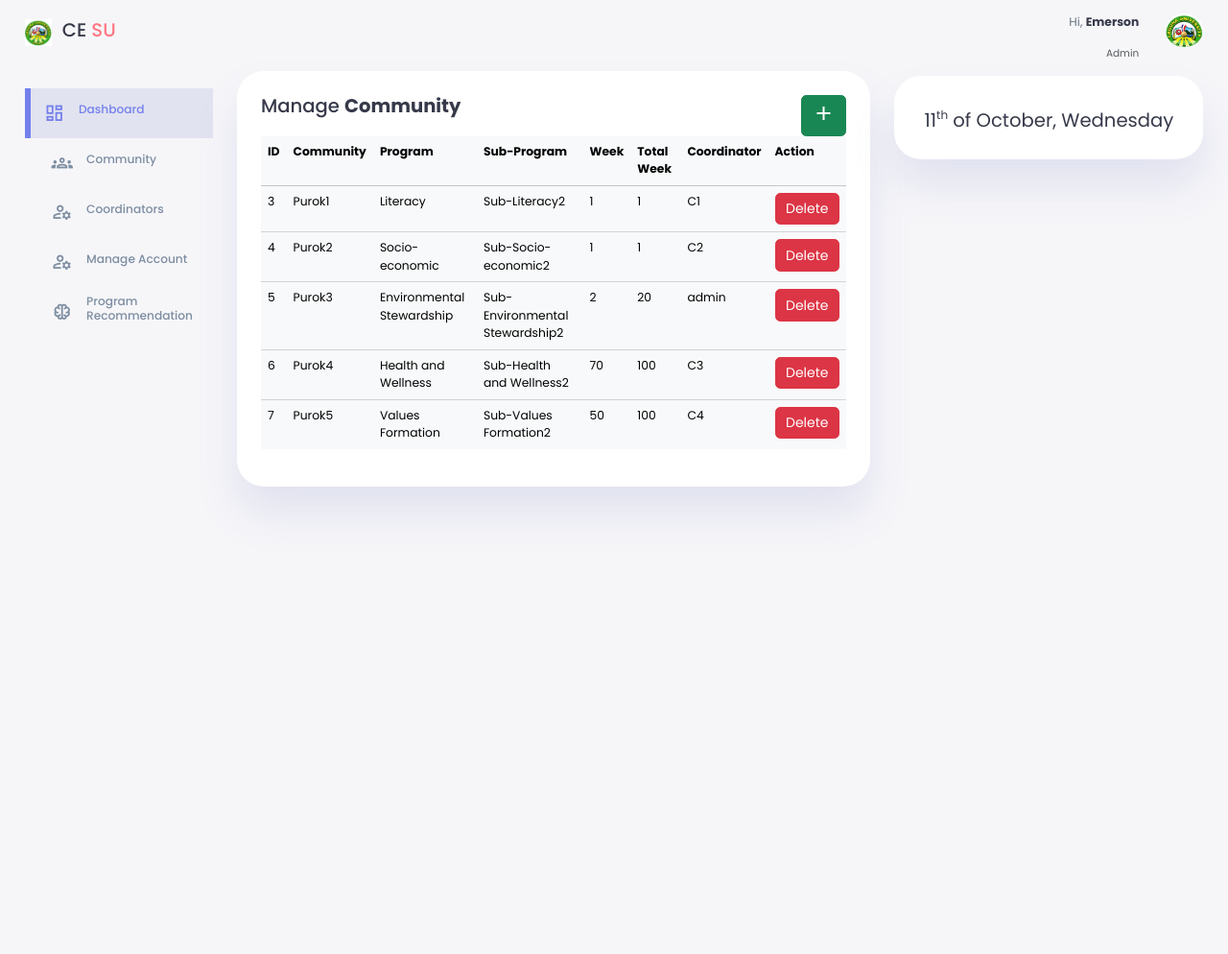
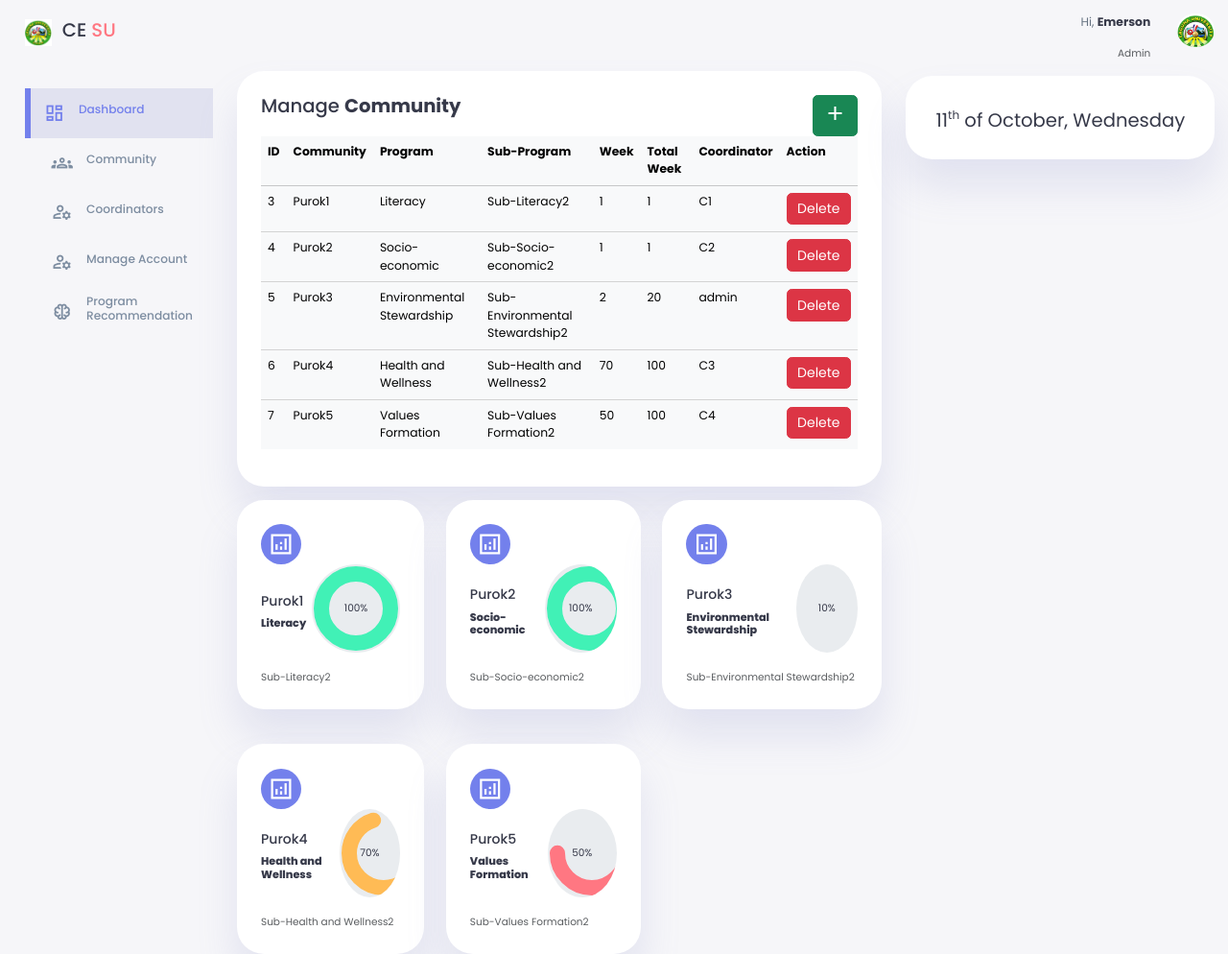
Before and after one commit to Emerson0607/DSS-CESU, a Flask app: page /manage_community in a window 1280 px wide. Shown: the whole page at 96% size. Before the commit the page ends 529 px from the top, so only its background shows below. Run offline with Flask 3, Linux system fonts and the light colour scheme; a user stored in the database is signed in; data comes from the database, SQL or seed files in the repository; both versions use the stored data as it was after the commit; parts of the project's set-up code (start-up, migrations or seed data) failed here and were passed over; some libraries are stand-ins or nearby versions.

Commit message:
cricular progress

```diff
--- a/main/routes/dbModelRoute.py
+++ b/main/routes/dbModelRoute.py
@@ -1,4 +1,4 @@
-from flask import Blueprint, url_for, redirect, request, session, flash, render_template, jsonify
+from flask import Blueprint, url_for, redirect, request, session, flash, render_template, jsonify, make_response
 from main.models.dbModel import User, Community, Program, Subprogram, Role
 from main import db
 from main import Form
@@ -56,7 +56,6 @@
         flash('Please log in first.', 'error')
         return redirect(url_for('dbModel.login'))
      # Fetch all user records from the database
-
     all_data = User.query.all()
     role = Role.query.all()
     program8 = Program.query.all()
@@ -154,13 +153,30 @@
 
 
 ##################  FOR COMMUNITY CRUD  #######################
-
+@dbModel_route.route("/get_community_data")
+def get_community_data():
+    try:
+        community_data = [
+        {
+            'community': record.community,
+            'program': record.program,
+            'subprogram': record.subprogram,
+            'week': record.week,
+            'totalWeek': record.totalWeek,
+            'user': record.user
+            # Add other fields here
+        }
+        for record in Community.query.all()
+    ]
+        return jsonify(community_data)
+    except Exception as e:
+        # Log the error for debugging
+        print(str(e))
+        return make_response("Internal Server Error", 500)
 
 @dbModel_route.route("/manage_community")
 def manage_community():
     form = Form()
-    #form.program.choices = [program.program for program in Program.query.all()]
-    # Add a placeholder choice at the beginning of the choices list
     placeholder_choice = ("", "-- Select Program --")
     form.program.choices = [placeholder_choice[1]] + [program.program for program in Program.query.all()]
     form.program.default = ""
--- a/main/static/css/admin_dashboard.css
+++ b/main/static/css/admin_dashboard.css
@@ -297,12 +297,10 @@
 }
 main .insights svg circle{
     fill: none;
-    stroke: var(--color-primary);
-    stroke-width: 14;
+
+    stroke-width: 16;
     stroke-linecap: round;
-    transform: translate(5px, 5px);
-    stroke-dasharray: 110;
-    stroke-dashoffset: 92;
+    transform: translate(8px, 8px);
 }
 
 main .insights .sales svg circle{
--- a/main/templates/community.html
+++ b/main/templates/community.html
@@ -8,7 +8,7 @@
                         <span class="material-symbols-sharp">add</span>
                     </button>
                 </h2>
-                <table class="table table-responsive table-hover table-light ">
+                <table class="table table-responsive table-hover table-light" id="data-table">
                     <tr>
                         <th>ID</th>
                         <th>Community</th>
@@ -82,17 +82,39 @@
                     </div>
                 </div>
                 <!--end add modal account-->
+            </div> <!--end jumbotron-->
+</div>
+
+<div class="insights">
+    <div class="insights-div">
+        <span class="material-symbols-sharp">analytics</span>
+        <div class="middle">
+            <div class="left">
+                <h3></h3>
+                <h1></h1>
+            </div>
+            <div class="progress">
+                <svg>
+                    <circle cx='38' cy='38' r='36'></circle>
+                </svg>
+                <div class="number">
+                    <p></p>
+                </div>
+            </div>
+        </div>
+        <small class="text-muted"></small>
+    </div>
+
+</div>
+
+<script src="https://code.jquery.com/jquery-3.6.0.min.js"></script>
+<script src="https://cdn.jsdelivr.net/npm/bootstrap@5.3.2/dist/js/bootstrap.bundle.min.js" integrity="sha384-C6RzsynM9kWDrMNeT87bh95OGNyZPhcTNXj1NW7RuBCsyN/o0jlpcV8Qyq46cDfL" crossorigin="anonymous"></script>
+<script>
 
 
-            </div> <!--end jumbotron-->
-
-
-</div>
-<script>
-    program_select = document.getElementById('program')
-
-    program_select.onchange = function(){
-    var program = program_select.value;
+        program_select = document.getElementById('program')
+        program_select.onchange = function(){
+        var program = program_select.value;
 
         fetch('subprogram/' + program).then(function(response){
             response.json().then(function(data) {
@@ -118,12 +140,97 @@
                 selectElement.innerHTML = optionHTML;
             });
         });
+    }
 
-    }
+        // for the the coordinator monitoring
+        $.ajax({
+        url: "/get_community_data",
+        method: "GET",
+        dataType: "json",
+        success: function(data) {
+            // Get the container where you want to append the generated divs
+        var insightsContainer = $(".insights");
+
+        // Iterate through the data and generate div elements for each record
+        data.forEach(function(record) {
+        // Clone the template .insights-div element for each record
+        var insightsDiv = $(".insights-div").clone();
+
+        // Update the content within the newly created insights-div
+        insightsDiv.find("h3").text(record.community);
+        insightsDiv.find("h1").text(record.program);
+        insightsDiv.find(".text-muted").text(record.subprogram);
+
+         // Calculate the percentage and format it as a whole number with a percentage sign
+        var percentage = Math.floor((record.week * 100 / record.totalWeek));
+        insightsDiv.find(".number").text(percentage + "%") ;
+
+
+        // Calculate the circumference of the circle
+        var circle = insightsDiv.find("circle");
+        var circumference = 2 * Math.PI * parseInt(circle.attr("r"));
+
+        // Calculate the dash-offset based on the percentage
+        var dashOffset = circumference * (1 - percentage / 100);
+
+        // Set the 'stroke-dasharray' and 'stroke-dashoffset' properties
+        circle.attr("stroke-dasharray", circumference);
+        circle.attr("stroke-dashoffset", dashOffset);
+
+        // Set color based on percentage
+        if (percentage >= 85) {
+            circle.attr("stroke", "#41f1b6"); // Green
+            } else if (percentage >= 70) {
+            circle.attr("stroke", "#ffbb55"); // Orange
+            } else if (percentage >= 40) {
+            circle.attr("stroke", "#ff7782"); // Pink
+            } else {
+            circle.attr("stroke", "red"); // Red
+            }
+
+        insightsContainer.append(insightsDiv);
+        insightsDiv.removeClass("insights-div");
+    });
+
+        //hide the dafault container
+        insightsContainer.find("> div:first-child").css("display", "none");
+  },
+  error: function() {
+    // Handle errors here if the request fails
+    console.log("Failed to load community data.");
+  }
+});
+
+
+    /*
+     // Make an AJAX request to fetch the "community" data.
+      $.ajax({
+        url: "/get_community_data",  // Adjust the URL to match your Flask endpoint.
+        method: "GET",
+        dataType: "json",
+        success: function(data) {
+            console.log(data);
+
+          // Loop through the data and create div elements for each row.
+          var insightsContainer = $(".insights");
+          data.forEach(function(record) {
+            var div = $("<div>", { class: "insights-div" });
+            // Customize the content based on your data.
+            div.html("Community Name: " + record.community + "<br>Program: " + record.program + "<br>Sub-Program: " + record.subprogram + "<br>Week: " + record.week + "<br>Total week: " + record.totalWeek + "<br>Coordinator: " + record.coordinator);
+            insightsContainer.append(div);
+          });
+        },
+        error: function() {
+          // Handle errors here if the request fails.
+          console.log("Failed to load data.");
+        }
+      });
+      **/
+
 
 </script>
 
-<script src="https://code.jquery.com/jquery-3.6.0.min.js"></script>
-<script src="https://cdn.jsdelivr.net/npm/bootstrap@5.3.2/dist/js/bootstrap.bundle.min.js" integrity="sha384-C6RzsynM9kWDrMNeT87bh95OGNyZPhcTNXj1NW7RuBCsyN/o0jlpcV8Qyq46cDfL" crossorigin="anonymous"></script>
+
+
 
 {% endblock %}
--- a/main/templates/manage_account.html
+++ b/main/templates/manage_account.html
@@ -89,7 +89,7 @@
                 {% endfor %}
             </table>
 
-            <!--Add Modal -->
+                <!--Modal for adding -->
                 <div id="mymodal" class="modal fade" role="dialog">
                     <div class="modal-dialog modal-dialog-centered modal-dialog-scrollable">
                         <div class="modal-content">
@@ -145,7 +145,7 @@
                             </div>
                         </div>
                     </div>
-            </div> <!--end add modal account-->
+                </div> <!--end add modal-->
     </div><!--end jumbotron-->
 </div>
 
```
Also changed, not shown: instance/cesu4.db. Lines whose indentation alone changed are shown as unchanged.
